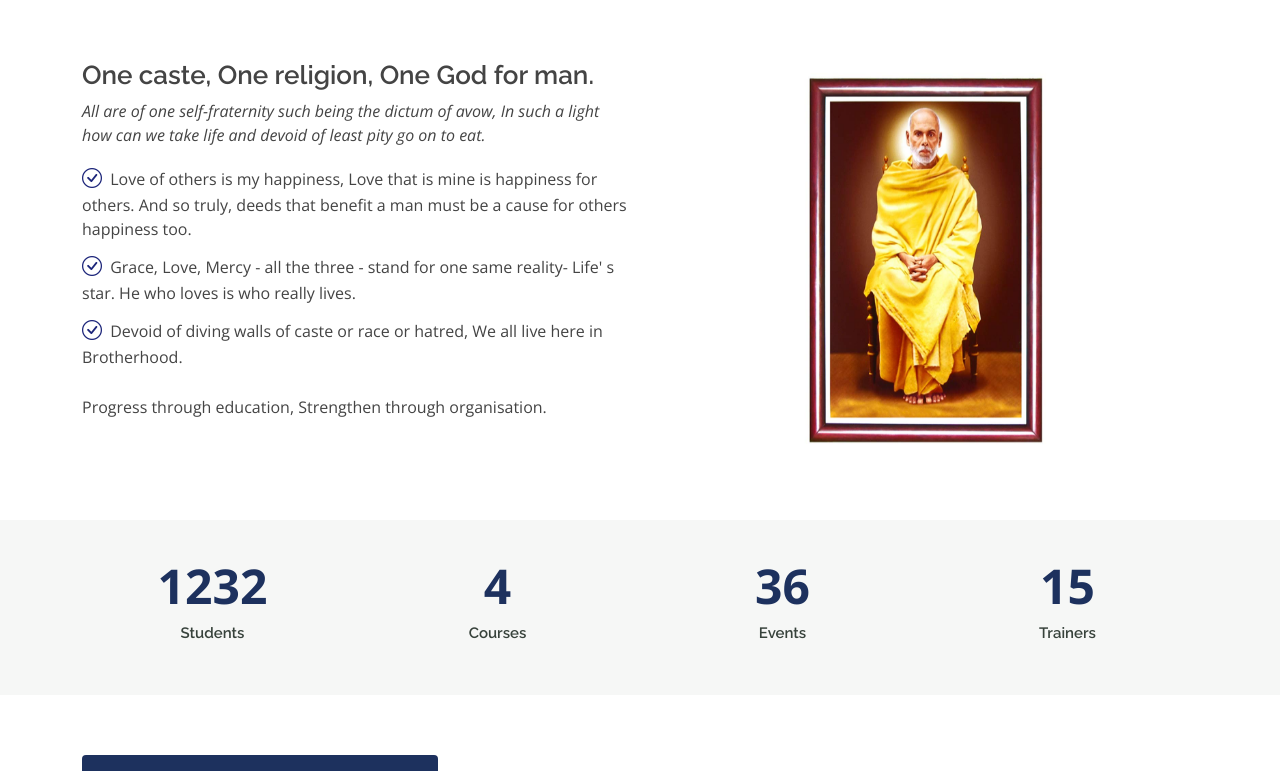
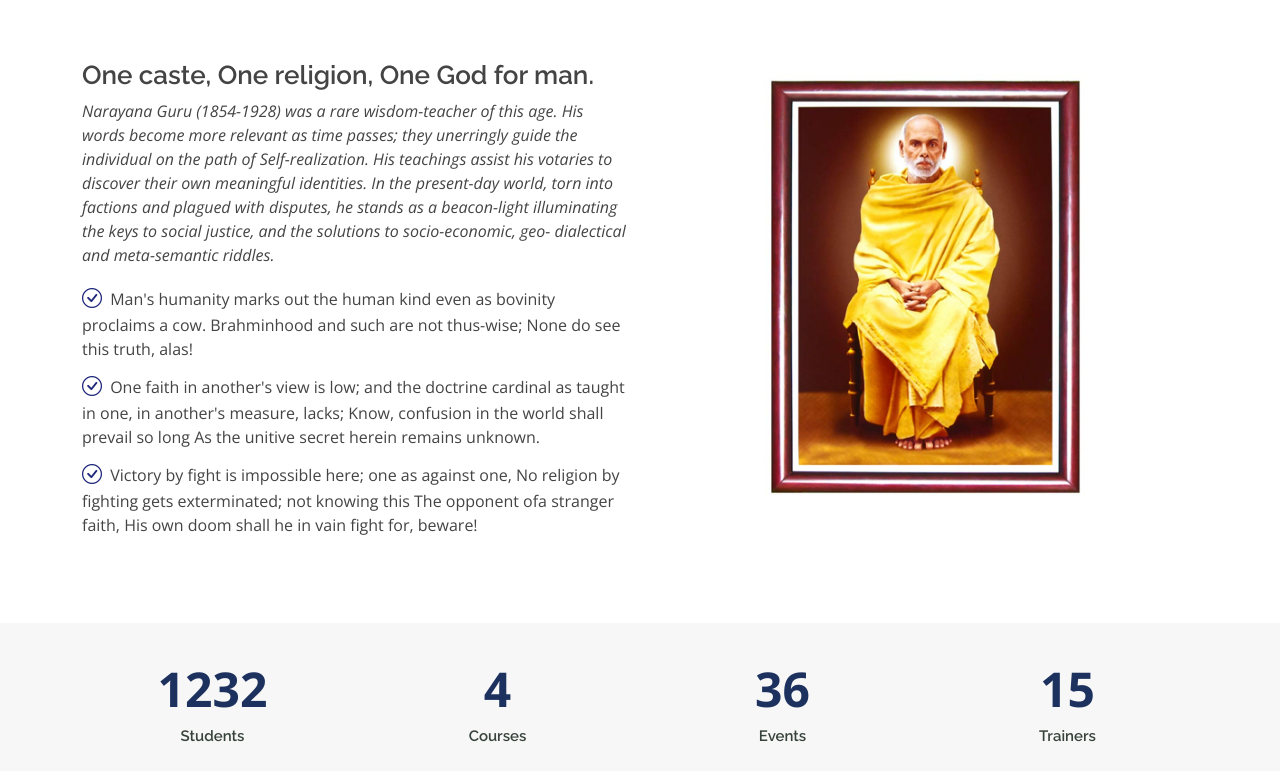
Before and after one commit to nandhuks/snc, a plain HTML site: page index.html in a window 1280 px wide. Shown: the part 640-1411 px from the top of the page. Drawn offline with nearby package versions, Linux system fonts and the light colour scheme.

Commit message:
nandhu commit_7

```diff
--- a/index.html
+++ b/index.html
@@ -42,7 +42,7 @@
   <header id="header" class="fixed-top">
     <div class="container d-flex align-items-center">
       <img style="height: 80px;" src="assets/img/college_logo.png" class="img-fluid" alt="">
-      <p class="logo me-auto"><a href="index.html">SREE NARAYANA COLLEGE OF ARTS AND SCIENCE, PARATHODU</a></p>
+      <p class="logo me-auto"><a href="index.html">SREE NARAYANA COLLEGE OF ARTS AND SCIENCE PARATHODU</a></p>
       <!-- <h4>Affiliated to M G University</h4> -->
       <!-- Uncomment below if you prefer to use an image logo -->
       <!-- <a href="index.html" class="logo me-auto"><img src="assets/img/logo.png" alt="" class="img-fluid"></a>-->
@@ -102,21 +102,31 @@
 
         <div class="row">
           <div  class="col-lg-6 order-1 order-lg-2" data-aos="fade-left" data-aos-delay="100">
-            <img style="height: 400px;display: block; margin-left: auto; margin-right: auto; width: 50%;" src="assets/img/guru_1.jpg" class="img-fluid" alt="">
+            <img style="max-height: 90%; max-width: 70%;display: block; margin-left: auto; margin-right: auto; " src="assets/img/guru_1.jpg" class="img-fluid" alt="">
           </div>
           <div class="col-lg-6 pt-4 pt-lg-0 order-2 order-lg-1 content">
             <h3>One caste, One religion, One God for man.</h3>
             <p class="fst-italic">
-              All are of one self-fraternity such being the dictum of avow, In such a light how can we take life and devoid of least pity go on to eat.
+              Narayana Guru (1854-1928) was a rare wisdom-teacher of this age. His words become more relevant as
+              time passes; they unerringly guide the individual on the path of Self-realization. His teachings assist his votaries
+              to discover their own meaningful identities. In the present-day world, torn into factions and plagued with disputes,
+              he stands as a beacon-light illuminating the keys to social justice, and the solutions to socio-economic, geo-
+              dialectical and meta-semantic riddles.
             </p>
             <ul>
-              <li><i class="bi bi-check-circle"></i> Love of others is my happiness, Love that is mine is happiness for others. And so truly, deeds that benefit a man must be a cause for others happiness too.</li>
-              <li><i class="bi bi-check-circle"></i> Grace, Love, Mercy - all the three - stand for one same reality- Life' s star. He who loves is who really lives.</li>
-              <li><i class="bi bi-check-circle"></i> Devoid of diving walls of caste or race or hatred, We all live here in Brotherhood.
+              <li><i class="bi bi-check-circle"></i> Man's humanity marks out the human kind even as bovinity proclaims a cow.
+                Brahminhood and such are not thus-wise; None do see this truth, alas!</li>
+              <li><i class="bi bi-check-circle"></i> One faith in another's view is low; and the doctrine
+                cardinal as taught in one, in another's measure, lacks; Know, confusion in the world shall prevail so long
+                As the unitive secret herein remains unknown.
+                </li>
+              <li><i class="bi bi-check-circle"></i>   Victory by fight is impossible here; one as against one,
+                No religion by fighting gets exterminated; not knowing this The opponent ofa stranger faith,
+                His own doom shall he in vain fight for, beware!
               </li>
             </ul>
             <p>
-              Progress through education, Strengthen through organisation.
+              <!-- Progress through education, Strengthen through organisation. -->
             </p>
 
           </div>
```
Also changed, not shown: gallery.html (+22 -0 lines), assets/img/gal_1.jpeg (added), assets/img/photo.jpeg (added).
